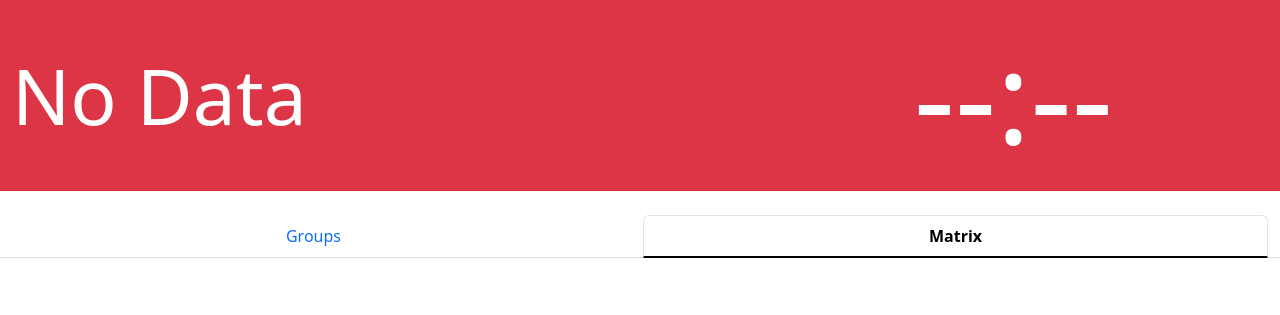
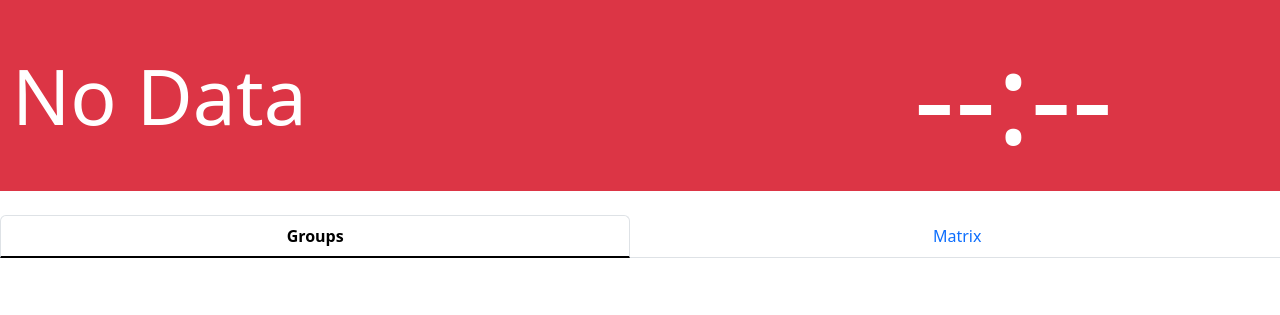
Before and after one commit to paul4477/f3k-cloud-run, a Flask app: page /event/1 in a window 1280 px wide. Shown: the part 121-436 px from the top of the page. Run offline with Flask 3, Linux system fonts and the light colour scheme; data that the repository does not hold is empty.

Commit message:
Formatting

```diff
--- a/templates/event_viewer.html
+++ b/templates/event_viewer.html
@@ -159,9 +159,9 @@ async function createRoundGroupTable() {
 
                 groupCell.textContent = groupLetter;
                 groupCell.style.border = '3px solid #ddd';
-                groupCell.style.padding = '8px';
+                groupCell.style.padding = '2px';
                 groupCell.style.textAlign = 'center';
-                groupCell.style.fontSize = '4vw';
+                groupCell.style.fontSize = '6vw';
 
                 // Optional: Add color coding for different groups
                 const colors = {
@@ -454,18 +454,18 @@ document.addEventListener('DOMContentLoaded', createRoundGroupTable);
 <div class="row">
 <ul class="nav nav-tabs nav-fill nav-underline" id="myTab" role="tablist">
   <li class="nav-item" role="presentation">
-    <button class="nav-link" id="groups-tab" data-bs-toggle="tab" data-bs-target="#groups-tab-pane" type="button" role="tab" aria-controls="groups-tab-pane" aria-selected="false">Groups</button>
+    <button class="nav-link active" id="groups-tab" data-bs-toggle="tab" data-bs-target="#groups-tab-pane" type="button" role="tab" aria-controls="groups-tab-pane" aria-selected="false">Groups</button>
   </li>
   <li class="nav-item" role="presentation">
-    <button class="nav-link active" id="matrix-tab" data-bs-toggle="tab" data-bs-target="#matrix-tab-pane" type="button" role="tab" aria-controls="matrix-tab-pane" aria-selected="true">Matrix</button>
+    <button class="nav-link" id="matrix-tab" data-bs-toggle="tab" data-bs-target="#matrix-tab-pane" type="button" role="tab" aria-controls="matrix-tab-pane" aria-selected="true">Matrix</button>
   </li>
 </ul>
 <div class="row">&nbsp;</div>
 <div class="tab-content" id="myTabContent">
-  <div class="tab-pane fade show active" id="matrix-tab-pane" role="tabpanel" aria-labelledby="matrix-tab" tabindex="0">
+  <div class="tab-pane fade show active" id="groups-tab-pane" role="tabpanel" aria-labelledby="groups-tab" tabindex="0">
     <div id="table-container" class="row"></div>
   </div>
-  <div class="tab-pane fade" id="groups-tab-pane" role="tabpanel" aria-labelledby="groups-tab" tabindex="0">
+  <div class="tab-pane fade" id="matrix-tab-pane" role="tabpanel" aria-labelledby="matrix-tab" tabindex="0">
 
 <div id="carousel-container">
                     <div class="text-center">
```
